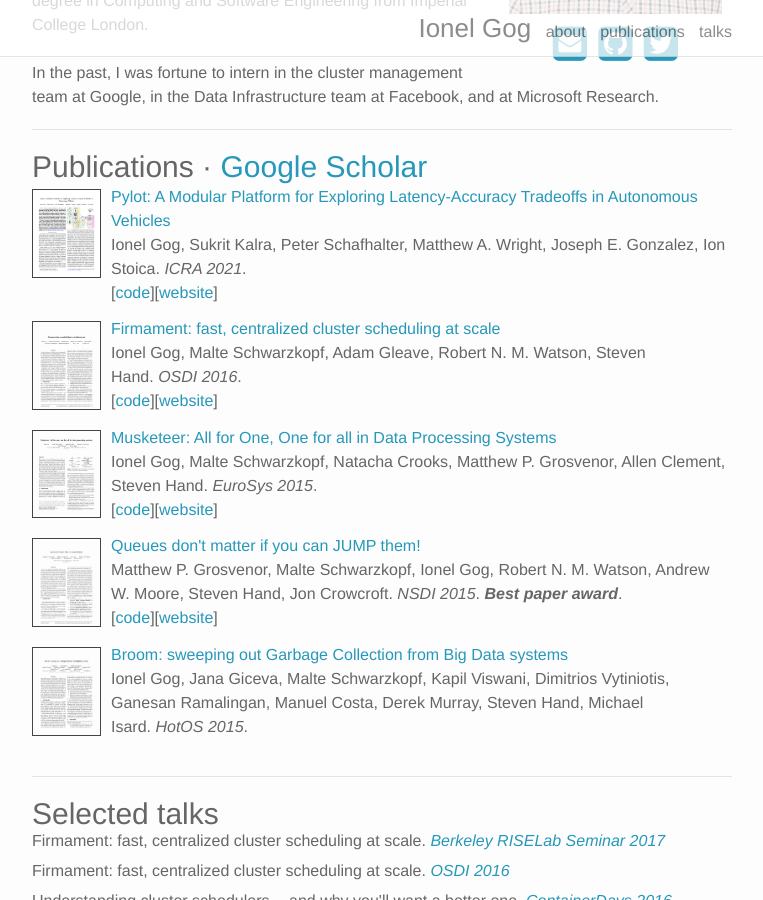
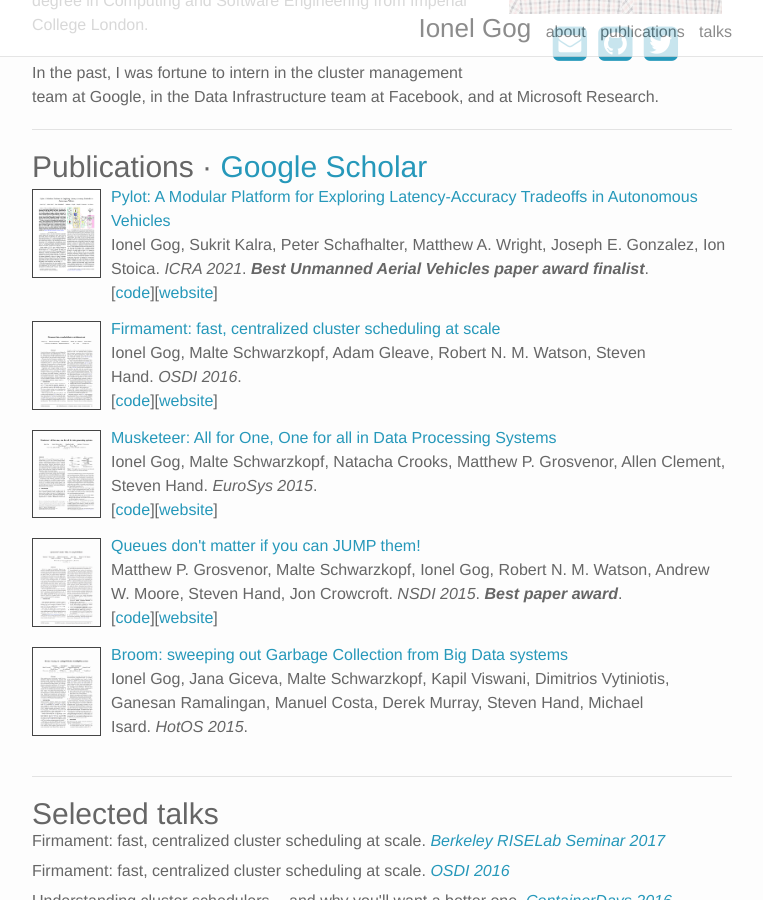
Before and after one commit to icgog/icgog.github.io, a Jekyll site: the page built from index.html, in a window 1280 px wide and 900 px high, scrolled down 327 px. Shown: the whole window, without its empty margins (258-1021 px from the left). Built offline with Jekyll 4.4.1, drawn with Linux system fonts in a browser that asks for light colours; nearby versions of some CDN libraries; the list of posts is cut into pages by our own code.

Commit message:
Added best paper finalist.

```diff
--- a/index.html
+++ b/index.html
@@ -30,7 +30,7 @@
    <h3 id="publications">Publications <span class="smalltext"> &middot; <a href="https://scholar.google.com/citations?user=n9vHKBYAAAAJ&hl=en">Google Scholar</a></h3>
    <div id="publist">
 
-   <div class="pubentry"><a class="thumblink" href="data/papers/2021-icra-pylot.pdf"><img class="pubthumb" src="data/papers/2021-icra-pylot.png"/></a><div class="pubtext"><a href="data/papers/2021-icra-pylot.pdf">Pylot: A Modular Platform for Exploring Latency-Accuracy Tradeoffs in Autonomous Vehicles</a> <div class="pubmetadata"><span class="pubauthors">Ionel Gog, Sukrit Kalra, Peter Schafhalter, Matthew A. Wright, Joseph E. Gonzalez, Ion Stoica.</span>&nbsp<span class="pubvenue"><i>ICRA 2021</i>.</span></div>[<a href="https://github.com/erdos-project/pylot">code</a>][<a href="https://pylot.readthedocs.io/en/latest/?badge=latest">website</a>]</div></div>
+     <div class="pubentry"><a class="thumblink" href="data/papers/2021-icra-pylot.pdf"><img class="pubthumb" src="data/papers/2021-icra-pylot.png"/></a><div class="pubtext"><a href="data/papers/2021-icra-pylot.pdf">Pylot: A Modular Platform for Exploring Latency-Accuracy Tradeoffs in Autonomous Vehicles</a> <div class="pubmetadata"><span class="pubauthors">Ionel Gog, Sukrit Kalra, Peter Schafhalter, Matthew A. Wright, Joseph E. Gonzalez, Ion Stoica.</span>&nbsp<span class="pubvenue"><i>ICRA 2021</i>.</span> <span class="pubaward">Best Unmanned Aerial Vehicles paper award finalist</span>.</div>[<a href="https://github.com/erdos-project/pylot">code</a>][<a href="https://pylot.readthedocs.io/en/latest/?badge=latest">website</a>]</div></div>
 
    <div class="pubentry"><a class="thumblink" href="data/papers/2016-osdi-firmament.pdf"><img class="pubthumb" src="data/papers/2016-osdi-firmament.png"/></a><div class="pubtext"><a href="data/papers/2016-osdi-firmament.pdf">Firmament: fast, centralized cluster scheduling at scale</a> <div class="pubmetadata"><span class="pubauthors">Ionel Gog, Malte Schwarzkopf, Adam Gleave, Robert N. M. Watson, Steven Hand.</span>&nbsp<span class="pubvenue"><i>OSDI 2016</i>.</span></div>[<a href="https://github.com/camsas/firmament">code</a>][<a href="http://firmament.io">website</a>]</div></div>
 
```
